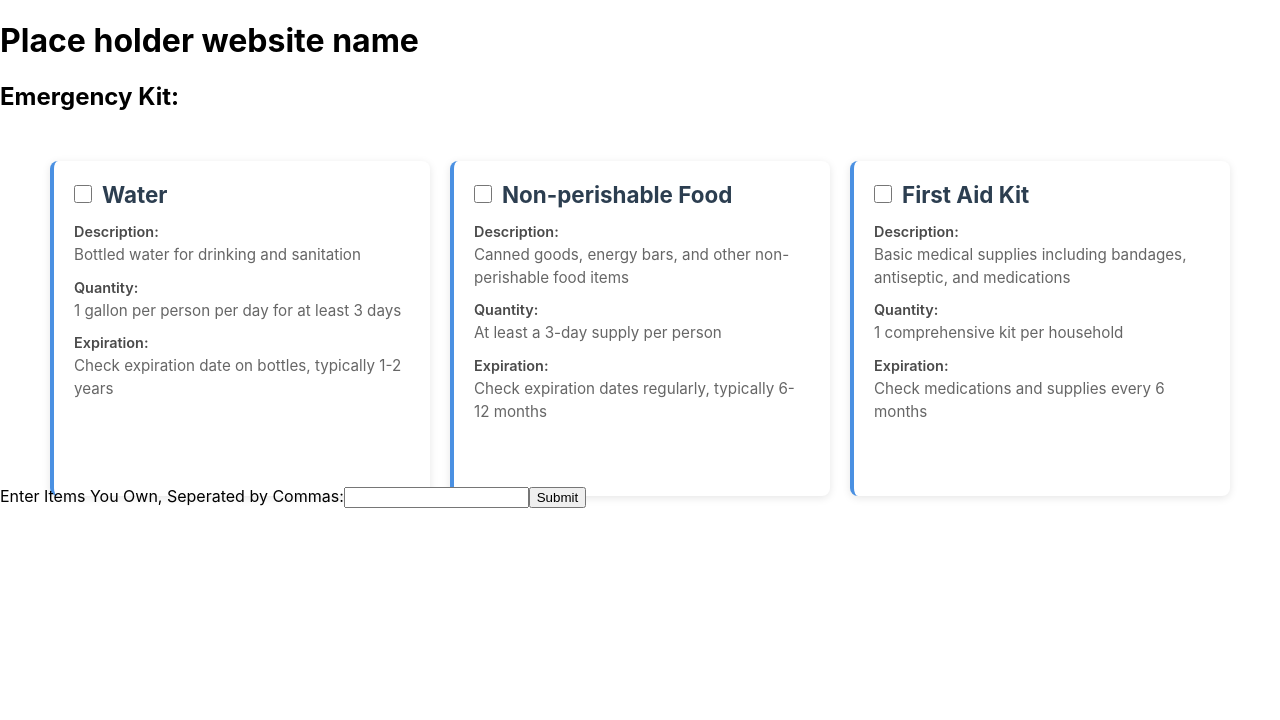
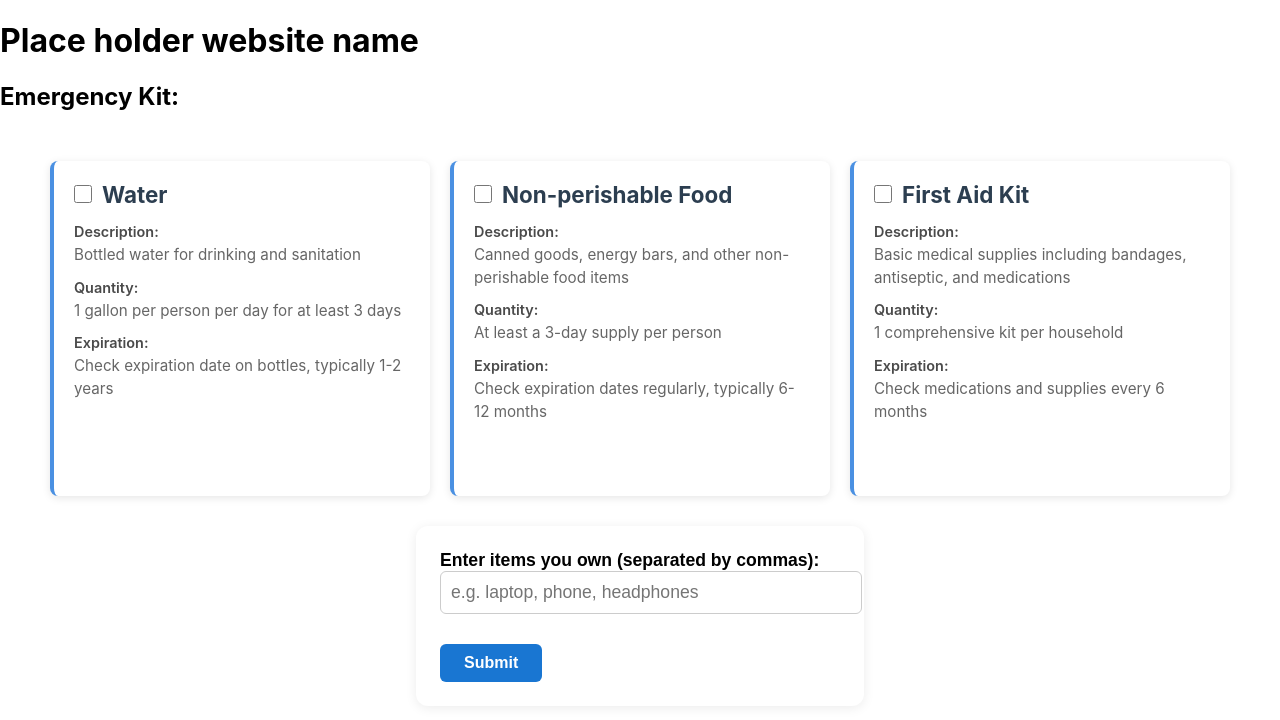
Before and after one commit to MrTinker64/MilpitasHacks25, a React (Create React App) app in the folder react-frontend/: page / in a window 1280 px wide. Shown: the top 720 px of the page. Built offline with nearby package versions, Linux system fonts and the light colour scheme; no server answers.

Commit message:
nice list!

```diff
--- a/react-frontend/src/List.js
+++ b/react-frontend/src/List.js
@@ -1,23 +1,68 @@
-import React, { useState, useEffect } from 'react';
+import React, { useState } from 'react';
 import axios from 'axios';
 
 const List = () => {
     const [items, setItems] = useState("");
-    const handleSubmit = () =>{
-        axios.post('http//localhost:5000/endpoint/itemForm', this.state.items);
+
+    const handleSubmit = (e) => {
+        e.preventDefault();
+        axios.post('http://localhost:5000/endpoint/itemForm', { items });
+    };
+
+    const formStyle = {
+        maxWidth: '400px',
+        margin: '40px auto',
+        padding: '24px',
+        borderRadius: '12px',
+        boxShadow: '0 2px 12px rgba(0,0,0,0.08)',
+        background: '#fff',
+        fontFamily: 'sans-serif'
+    };
+
+    const labelStyle = {
+        display: 'block',
+        marginBottom: '12px',
+        fontWeight: 'bold',
+        fontSize: '1.1em'
+    };
+
+    const inputStyle = {
+        width: '100%',
+        padding: '10px',
+        marginBottom: '18px',
+        borderRadius: '6px',
+        border: '1px solid #ccc',
+        fontSize: '1em'
+    };
+
+    const buttonStyle = {
+        padding: '10px 24px',
+        borderRadius: '6px',
+        border: 'none',
+        background: '#1976d2',
+        color: '#fff',
+        fontWeight: 'bold',
+        fontSize: '1em',
+        cursor: 'pointer'
     };
 
     return (
-        <form onSubmit={handleSubmit}>
-            <label>Enter Items You Own, Seperated by Commas:
+        <form style={formStyle} onSubmit={handleSubmit}>
+            <label style={labelStyle}>
+                Enter items you own (separated by commas):
                 <input
-                type="text"
-                value=""
-                onChange={(e) => setItems(e.target.value)}
+                    style={inputStyle}
+                    type="text"
+                    value={items}
+                    onChange={(e) => setItems(e.target.value)}
+                    placeholder="e.g. laptop, phone, headphones"
                 />
             </label>
-            <input type="submit" />
+            <button style={buttonStyle} type="submit">
+                Submit
+            </button>
         </form>
     );
 };
+
 export default List;
```
